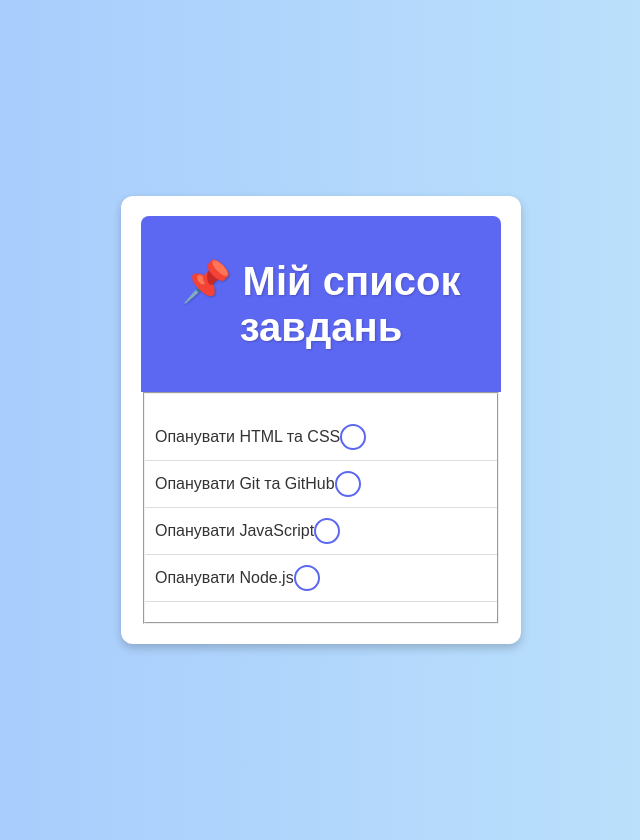
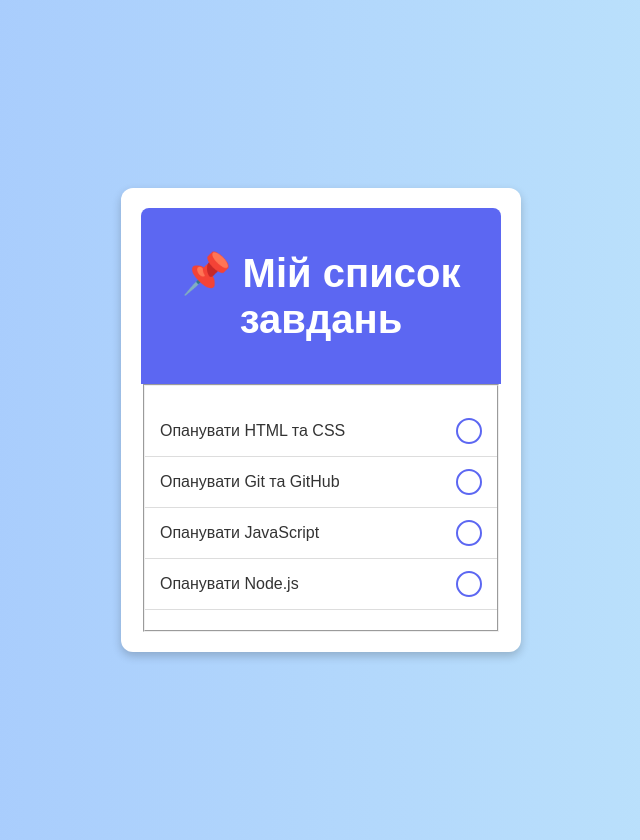
Before and after one commit to Vladislav-prokopchuk/task-list, a plain HTML site: page index.html in a window 1280 px wide. Shown: the whole page, without its empty margins (319-959 px from the left). Drawn offline with Linux system fonts and the light colour scheme.

Commit message:
Update style.css

```diff
--- a/style.css
+++ b/style.css
@@ -22,7 +22,7 @@ body {
   border-radius: 12px;
   box-shadow: 0px 4px 10px rgba(0, 0, 0, 0.2);
   padding: 20px;
-  text-align: center;
+  text-align: left;
 }
 
 /* Заголовок */
@@ -33,7 +33,7 @@ body {
   border-radius: 8px 8px 0 0;
   font-size: 20px;
   font-weight: bold;
-  text-shadow: 1px 1px 2px rgba(0, 0, 0, 0.2);
+  text-align: center;
 }
 
 /* Список завдань */
@@ -44,8 +44,9 @@ body {
 /* Кожен пункт списку */
 .tasks-list-item {
   display: flex;
+  justify-content: space-between;
   align-items: center;
-  padding: 10px;
+  padding: 12px 15px;
   border-bottom: 1px solid #ddd;
   cursor: pointer;
   transition: 0.3s;
@@ -68,7 +69,6 @@ body {
   display: flex;
   align-items: center;
   justify-content: center;
-  margin-right: 12px;
   transition: 0.3s;
 }
 
```
